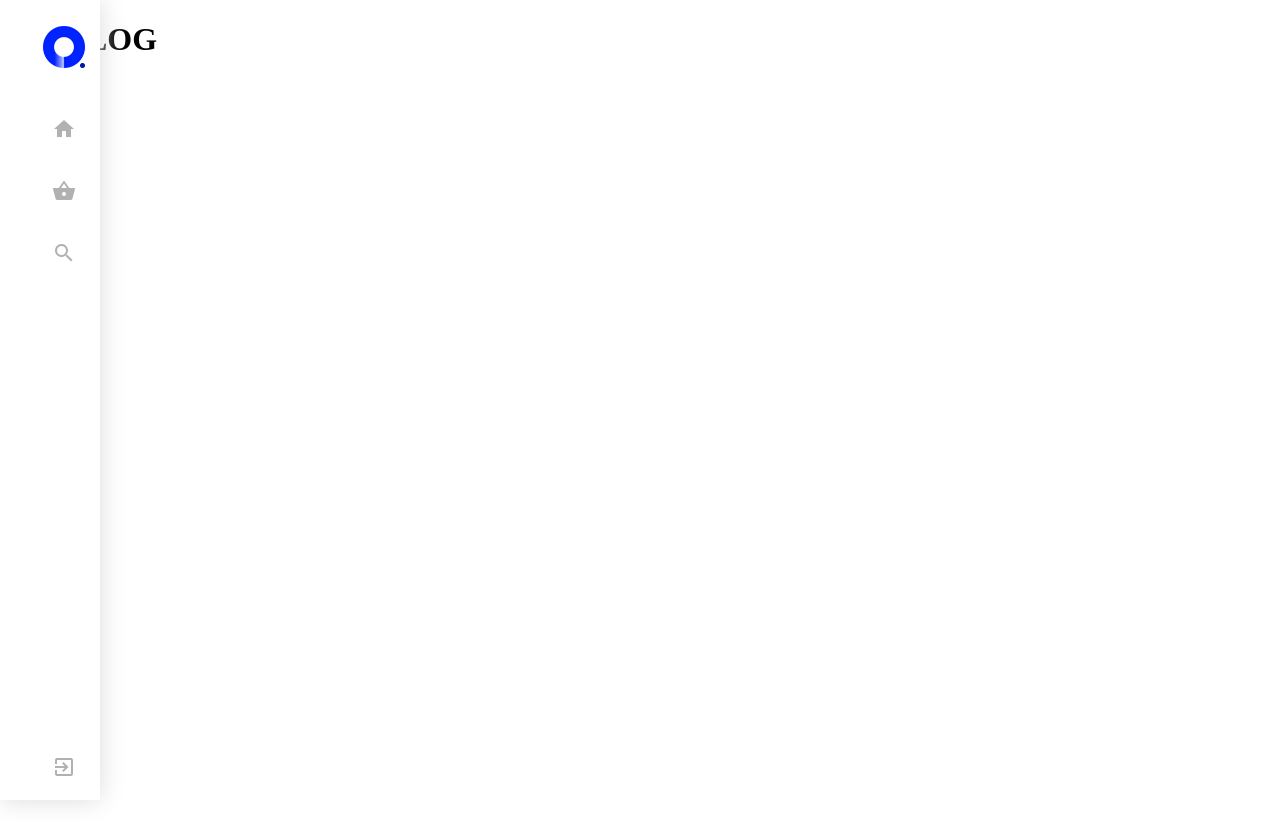
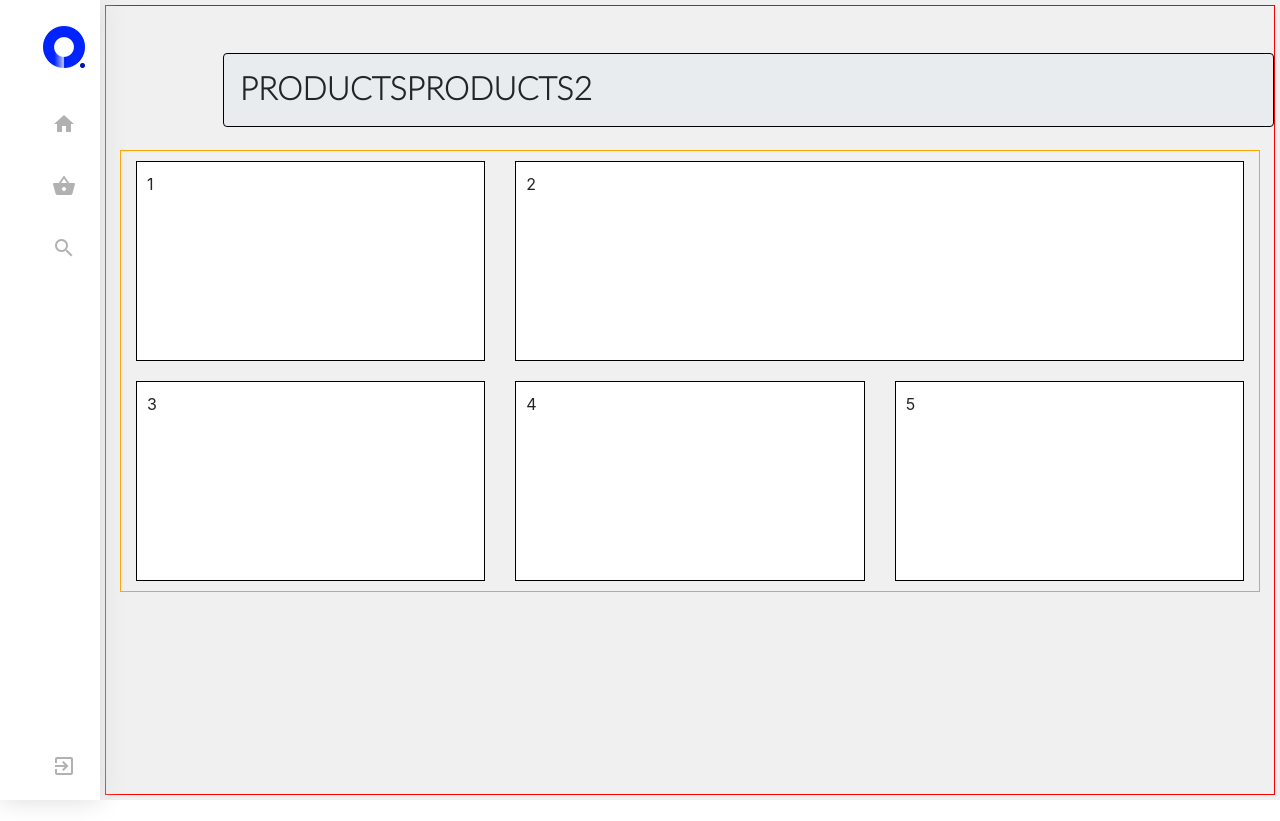
Before and after one commit to FeL1ksS/OnlineStore_vue, a Vue app: page /catalog in a window 1280 px wide. After the commit the page ends 800 px from the top, so only its background shows below. Built offline with nearby package versions, Linux system fonts and the light colour scheme.

Commit message:
work on the catalog

```diff
--- a/src/app.js
+++ b/src/app.js
@@ -4,6 +4,7 @@ import App from './App.vue'
 import { routes } from './system/routes'
 
 import 'normalize.css'
+import 'bootstrap/dist/css/bootstrap.css'
 import 'material-design-icons/iconfont/material-icons.css'
 import './assets/style/app.css';
 
--- a/src/assets/style/app.css
+++ b/src/assets/style/app.css
@@ -4,17 +4,53 @@ body,
     height: 100%;
     /* border: 1px solid orange; */
 }
-.page{
-    height: inherit;
+#app{
+    /* height: inherit; */
+    /* height: 100%; */
     box-sizing: border-box;
-
     padding: 5px;
     margin-left: 100px;
-
     background: url('../img/page_backg.png');
-
     /* border: 1px solid blue; */
 }
+@font-face {
+    font-family: Lato-Thin;
+    src: url('../font/Lato-Thin.ttf');
+}
+@font-face {
+    font-family: Lato-Black;
+    src: url('../font/Lato-Black.ttf');
+}
+.breadcrumb {
+    margin: 4% 0 2% 10%;
+    border: 1px solid black;
+}
+.breadcrumb__content {
+    display: inline-block;
+    margin: 0;
+
+    text-decoration: none;
+    list-style: none outside none;
+    font-size: 4vmin;
+    text-align: center;
+    font-family: "Lato-Thin";
+    font-weight: bold;
+}
+.breadcrumb__content li {
+    display: inline;
+}
+ul.breadcrumb__content  {
+    padding: 0;
+}
+.breadcrumb__content a,a:link,a:visited,a:hover,a:focus,a:active {
+    /* all: unset;  */
+        /* not work in IE11/EDGE 15-16 */
+    color: inherit;
+    text-decoration: none;
+}
+/* ul, menu, dir {
+    padding: 0;
+} */
 /* a {
     color:white;
     text-decoration: none;
@@ -26,3 +62,9 @@ a:hover
      text-decoration:none;
      cursor:pointer;
 } */
+/* a,a:link,a:visited,a:hover,a:focus,a:active {
+    all: unset;
+        not work in IE11/EDGE 15-16
+    color: inherit;
+    text-decoration: none;
+} */
--- a/src/pages/catalog.vue
+++ b/src/pages/catalog.vue
@@ -1,15 +1,115 @@
 <template>
-    <div>
-        <h1>CATALOG</h1>
+    <div class="pg">
+        <div class="breadcrumb">
+            <ul class="breadcrumb__content">
+                <li>
+                    <a href="">PRODUCTS</a>
+                </li>
+                <li>
+                    <a href="">PRODUCTS2</a>
+                </li>
+            </ul>
+        </div>
+        <div class="container catalog">
+            <div class="row justify-content-start catalog__content">
+                <!-- <div class="col-md-12"> -->
+                    <div class="col-md-4">
+                        <div class="catalog__content-item">1</div>
+                    </div>
+                    <div class="col-md-8">
+                        <div class="catalog__content-item">2</div>
+                    </div>
+                    <div class="w-100"></div>
+                    <div class="col-md-4">
+                        <div class="catalog__content-item">3</div>
+                    </div>
+                    <div class="col-md-4">
+                        <div class="catalog__content-item">4</div>
+                    </div>
+                    <div class="col-md-4">
+                        <div class="catalog__content-item">5</div>
+                    </div>
+                <!-- </div> -->
+            </div>
+
+        </div>
+
     </div>
 </template>
 
 <script>
-    export default {
+export default {
 
-    }
+}
 </script>
 
 <style scoped>
+.pg {
+    height: 100%;
+    border: 1px solid red;
+    box-sizing: border-box;
+}
 
+.catalog {
+    /* display: flex;
+    flex-direction: column;
+    justify-content: flex-start;
+    align-items: flex-start; */
+    /* box-sizing: border-box;
+    height: 70%;
+    */
+    /* width: initial; */
+    /* margin: 4% 20% 0 10%; */
+    border: 1px solid orange;
+}
+
+.catalog__content {
+    /* padding: 10px; */
+    /* display: flex;
+    flex-direction: row;
+    justify-content: flex-start;
+    flex-wrap: wrap; */
+}
+.col-md-2{
+}
+.catalog__content-item {
+    box-sizing: border-box;
+    height: 200px;
+
+    margin: 10px 0;
+    padding: 10px;
+    /* margin: 20px; */
+    background: white;
+    border: 1px solid black;
+}
+
+.catalog__content-item:nth-child(2) {
+    /* margin-right: 0px; */
+}
+
+
+/* .catalog__content-item:nth-child(4){
+    width: calc(220px * 2);
+}
+.catalog__content-item:nth-child(5){
+}  */
+
+
+/* .Grupa_20 {
+  position: absolute;
+  left: 0px;
+  top: 0px;
+  width: 2300px;
+  height: 1438px;
+  z-index: 108;
+}
+.Photo {
+  background-image: url("Photo.png");
+  position: absolute;
+  left: 463px;
+  top: 308px;
+  width: 193px;
+  height: 204px;
+  z-index: 107;
+} */
 </style>
--- a/src/pages/main.vue
+++ b/src/pages/main.vue
@@ -1,5 +1,5 @@
 <template>
-    <div class="page">
+    <!-- <div class="page"> -->
         <header class="header">
             <div class="header__intro">
                 <h1>OLIOS</h1>
@@ -17,7 +17,7 @@
                 <div class="header__content-item">5</div>
             </div>
         </header>
-    </div>
+    <!-- </div> -->
 </template>
 
 <script>
@@ -65,7 +65,7 @@ export default {
 
         /* position:absolute; top:0; text-align:center; ; */
 
-        opacity: .03;
+        opacity: .1;
         z-index: -1;
 
         font-family: "Lato-Black";
```
Also changed, not shown: 7 other files (tests, documents, lock files or other folders).
